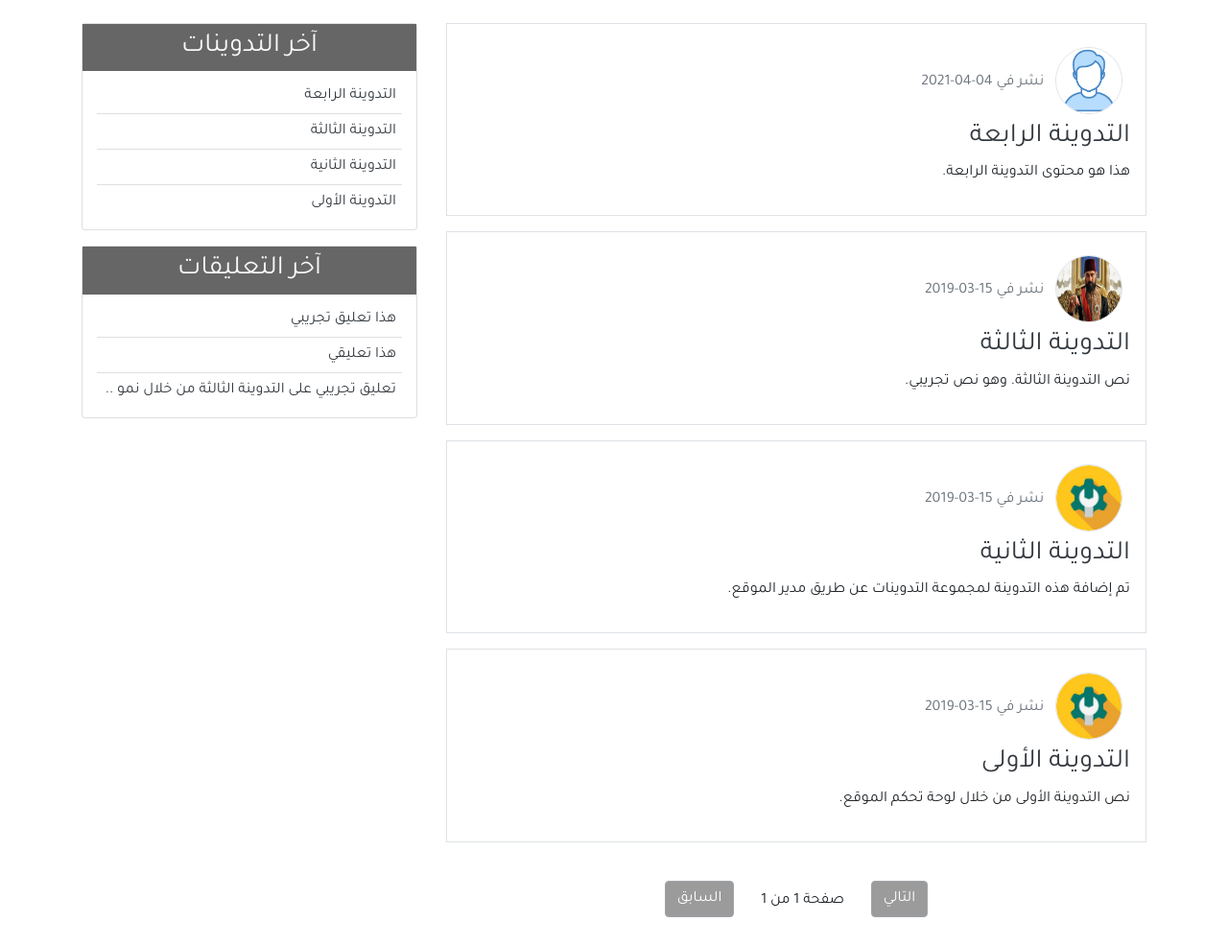
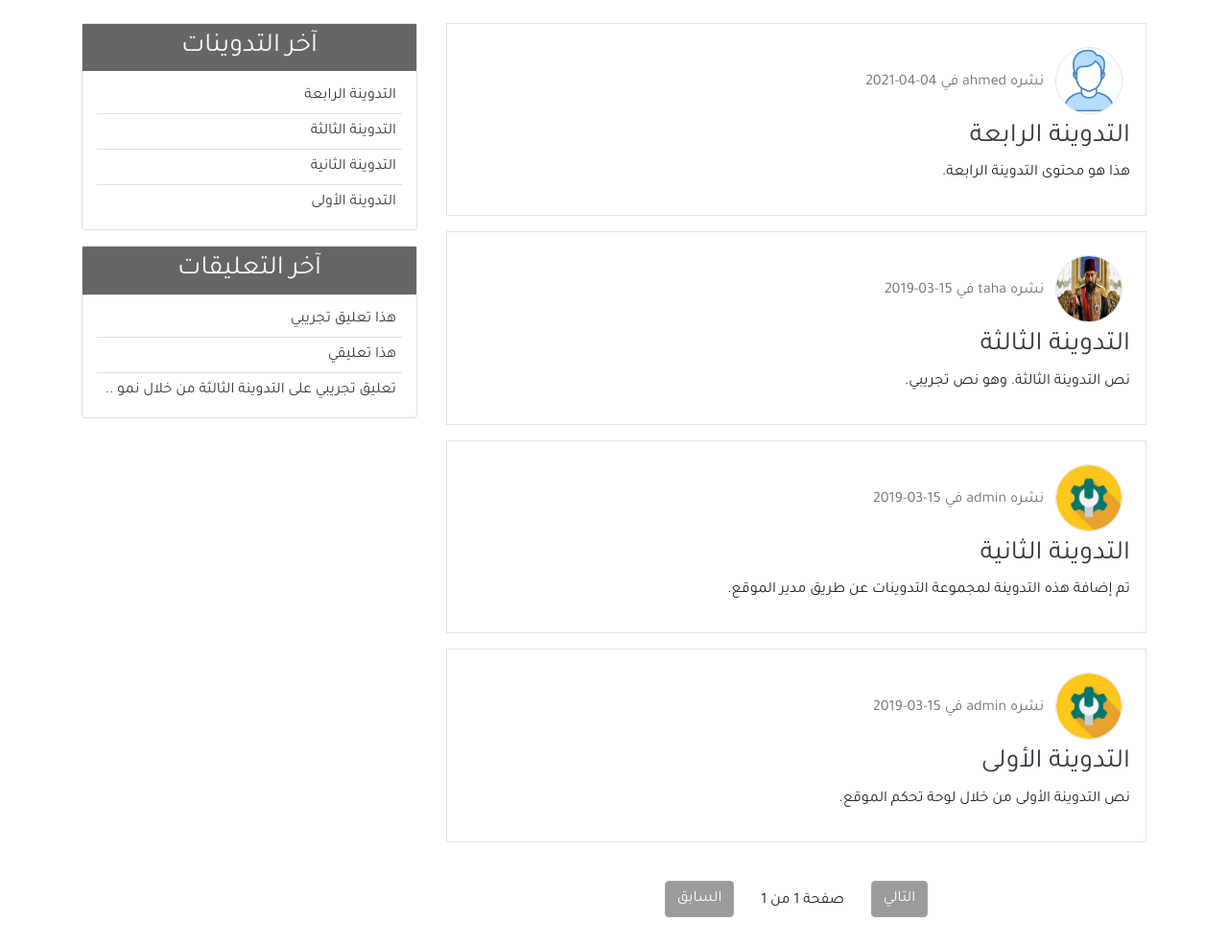
Before and after one commit to yrgb/basic-blog-django-ar, a Django app: page / in a window 1280 px wide. Shown: the part 58-1044 px from the top of the page at 96% size. Run offline with Django 3.2, Linux system fonts and the light colour scheme; data comes from the database, SQL or seed files in the repository; some libraries are stand-ins or nearby versions.

Commit message:
show author of post

```diff
--- a/src/blog/templates/blog/detail.html
+++ b/src/blog/templates/blog/detail.html
@@ -4,7 +4,7 @@
 <div class="border p-3 mb-3">
     <img class="img-fluid rounded-circle border m-2" style="width: 70px; height:70px;"
         src="{{post.author.profile.image.url}}" alt="صورة الناشر">
-    <span class="text-secondary">نشر في {{post.post_date|date:'d-m-Y'}}</span>
+      <span class="text-secondary">نشره {{post.author}} في {{post.post_date|date:'d-m-Y'}}</span>
     <!-- Button of editing -->
     {% if post.author == user or user.is_superuser %}
     <div class="form-group btn-editing">
--- a/src/blog/templates/blog/index.html
+++ b/src/blog/templates/blog/index.html
@@ -11,7 +11,7 @@
 <div class="border p-3 mb-3">
     <img class="img-fluid rounded-circle border m-2" style="width: 70px; height:70px;"
         src="{{post.author.profile.image.url}}" alt="صورة الناشر">
-    <span class="text-secondary">نشر في {{post.post_date|date:'d-m-Y'}}</span>
+    <span class="text-secondary">نشره {{post.author}} في {{post.post_date|date:'d-m-Y'}}</span>
     <h3><a class="text-dark" href="{% url 'detail' post.id %}">{{post.title}}</a></h3>
     <p>{{post.content}}</p>
 </div>
```
